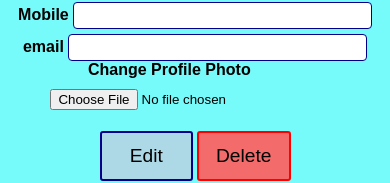
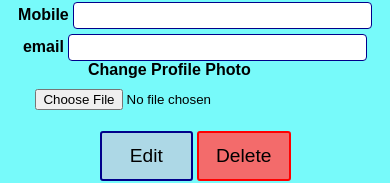
Before and after one commit to deanvd-ITvarsity/Module-12-Assessment-2, a plain HTML site: page edit-contact.html in a window 390 px wide. Both pictures are taken after a click on the button "Edit". Shown: the part 175-358 px from the top of the page. Drawn offline with Linux system fonts and the light colour scheme; no server answers.

Commit message:
Updated Edit-contact.html

```diff
--- a/contact-style.css
+++ b/contact-style.css
@@ -246,4 +246,7 @@ label {
     #avatarlabel {
         float: left;
     }
+    #avatar {
+        margin-right: -30px;
+    }
 }
--- a/edit-contact.html
+++ b/edit-contact.html
@@ -19,7 +19,7 @@
         <label for="email">email</label>
         <input type="text" name="email" id="email" readonly><br/>
         <label for="avatar" id="avatarLabel" hidden>Change Profile Photo</label><br/>
-        <input type="file" name="avatar" id="avatar" style="border: none;" hidden><br/>
+        <input type="file" name="avatar" id="avatar" style="border: none; margin-right: 30px;" hidden><br/>
         <button type="submit" id="submitForm">Submit</button>
     </form>
     <button id="homeLink" type="button">Home</button>
```
